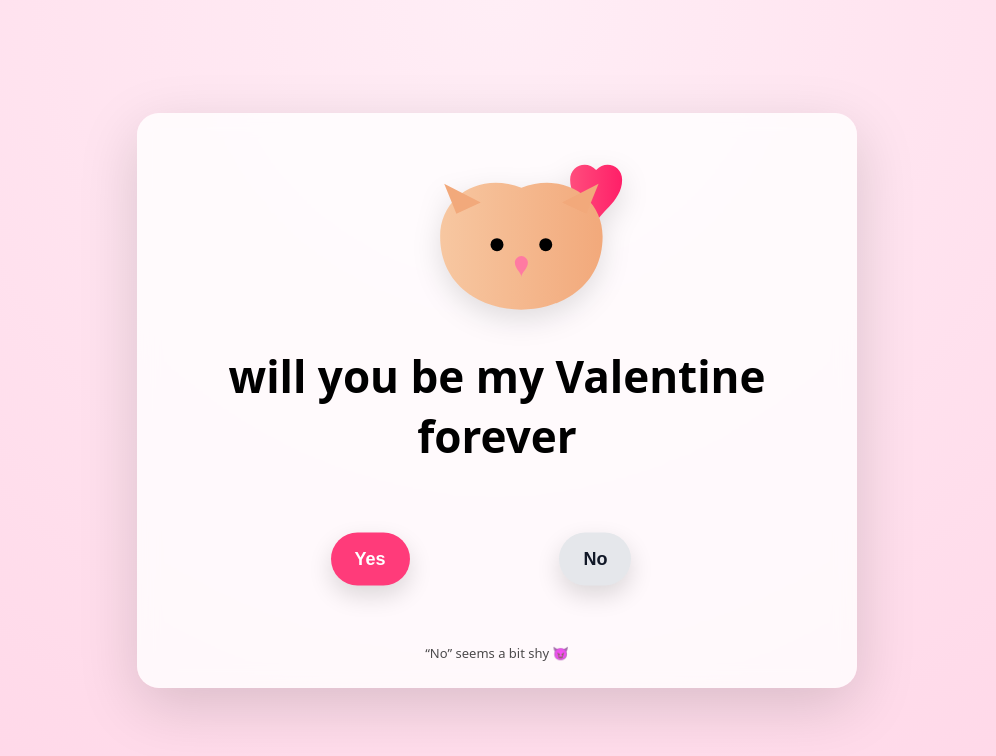
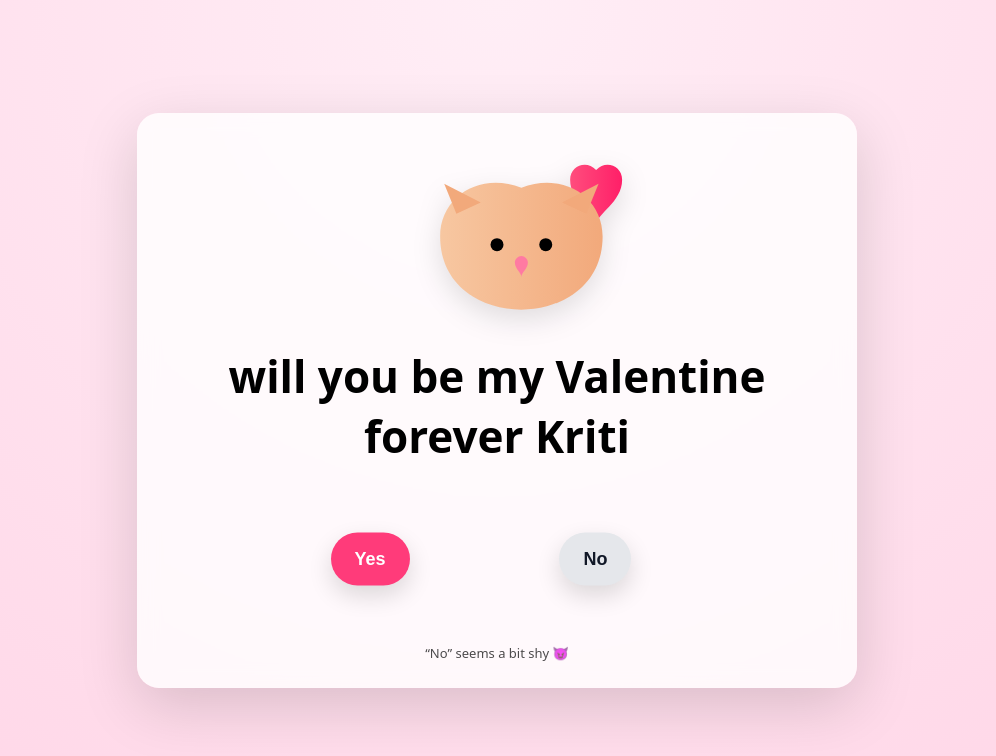
Before and after one commit to commission-prod/commission2, a plain HTML site: page index.html in a window 1280 px wide. Shown: the whole page, without its empty margins (143-1139 px from the left). Drawn offline with nearby package versions, Linux system fonts and the light colour scheme.

Commit message:
Update index.html

```diff
--- a/index.html
+++ b/index.html
@@ -171,7 +171,7 @@
             fill="#ff7aa2"/>
     </svg>
 
-    <h1>will you be my Valentine forever</h1>
+    <h1>will you be my Valentine forever Kriti</h1>
 
     <section class="button-zone" id="zone">
       <button id="yesBtn">Yes</button>
```
